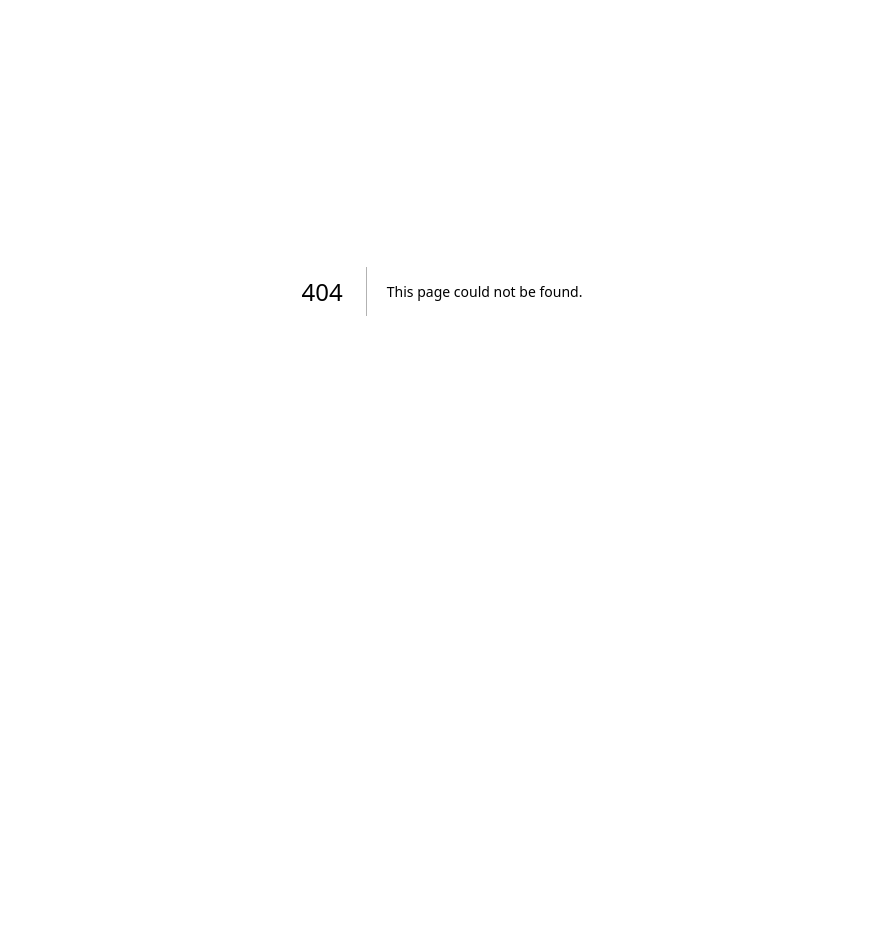
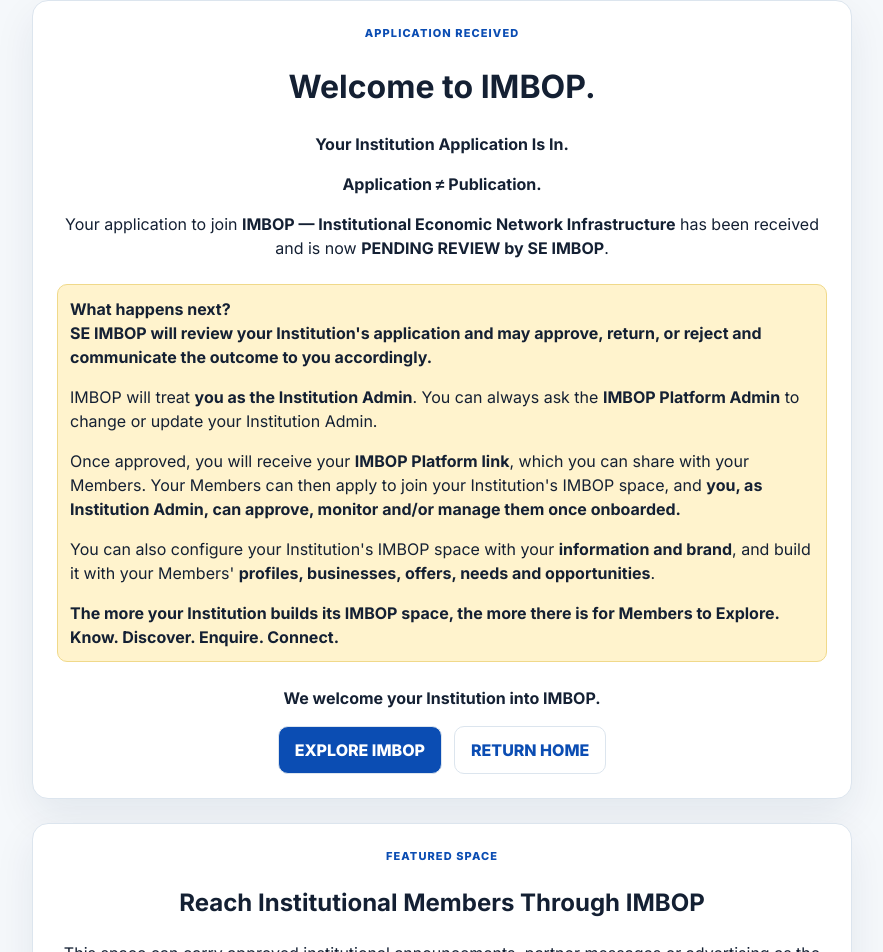
Before and after one commit to Actifyappps/IMBOP, a Next.js app in the folder src/: page /apply/institution-confirmation in a window 1280 px wide. Before the commit this address had no page. Shown: the part 109-1061 px from the top of the page, without its empty margins (198-1081 px from the left). Before the commit the page ends 800 px from the top, so only its background shows below. Built offline with nearby package versions, Linux system fonts and the light colour scheme.

Commit message:
feat: add institution application confirmation experience

```diff
--- /dev/null
+++ b/src/app/apply/institution-confirmation/page.js
@@ -0,0 +1,35 @@
+"use client";
+import Link from "next/link";
+import Nav from "../../components/Nav";
+import Footer from "../../components/Footer";
+
+export default function InstitutionApplicationConfirmation(){
+  return <><Nav/><main className="wrap">
+    <div className="card confirmation-card" style={{maxWidth:820,margin:"auto",textAlign:"center"}}>
+      <div className="eyebrow">APPLICATION RECEIVED</div>
+      <h1>Welcome to IMBOP.</h1>
+      <p><b>Your Institution Application Is In.</b></p>
+      <p><b>Application ≠ Publication.</b></p>
+      <p>Your application to join <b>IMBOP — Institutional Economic Network Infrastructure</b> has been received and is now <b>PENDING REVIEW by SE IMBOP</b>.</p>
+      <div className="notice" style={{margin:"24px 0",textAlign:"left"}}>
+        <b>What happens next?</b><br/>
+        <b>SE IMBOP will review your Institution's application and may approve, return, or reject and communicate the outcome to you accordingly.</b>
+        <p style={{margin:"16px 0 0"}}>IMBOP will treat <b>you as the Institution Admin</b>. You can always ask the <b>IMBOP Platform Admin</b> to change or update your Institution Admin.</p>
+        <p>Once approved, you will receive your <b>IMBOP Platform link</b>, which you can share with your Members. Your Members can then apply to join your Institution's IMBOP space, and <b>you, as Institution Admin, can approve, monitor and/or manage them once onboarded.</b></p>
+        <p>You can also configure your Institution's IMBOP space with your <b>information and brand</b>, and build it with your Members' <b>profiles, businesses, offers, needs and opportunities</b>.</p>
+        <p style={{marginBottom:0}}><b>The more your Institution builds its IMBOP space, the more there is for Members to Explore. Know. Discover. Enquire. Connect.</b></p>
+      </div>
+      <p><b>We welcome your Institution into IMBOP.</b></p>
+      <div className="actions" style={{justifyContent:"center"}}>
+        <Link className="btn" href="/discover">EXPLORE IMBOP</Link>
+        <Link className="btn alt" href="/">RETURN HOME</Link>
+      </div>
+    </div>
+
+    <div className="card" style={{maxWidth:820,margin:"24px auto 0",textAlign:"center"}}>
+      <div className="eyebrow">FEATURED SPACE</div>
+      <h2>Reach Institutional Members Through IMBOP</h2>
+      <p>This space can carry approved institutional announcements, partner messages or advertising as the IMBOP commercial model develops.</p>
+    </div>
+  </main><Footer/></>
+}
```
